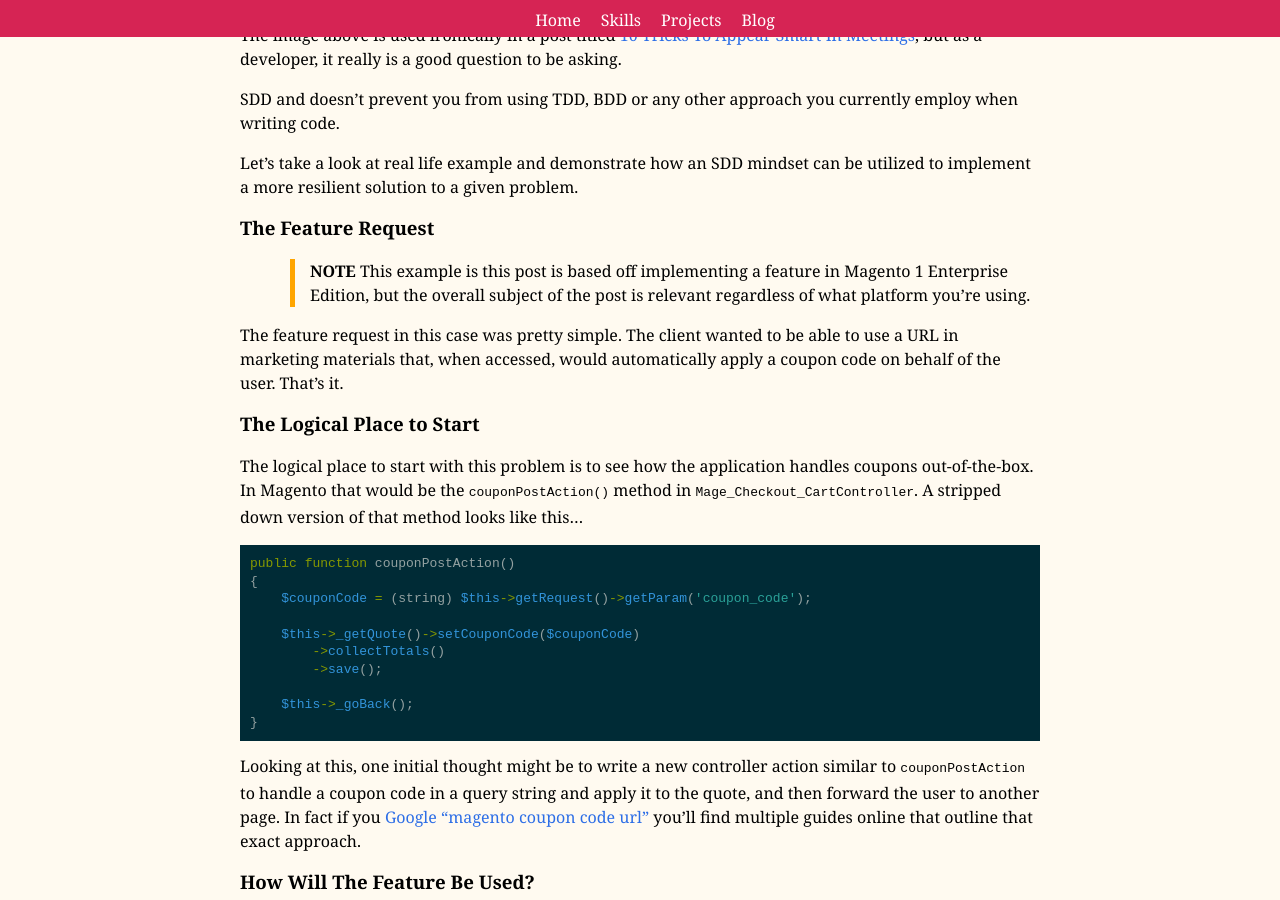
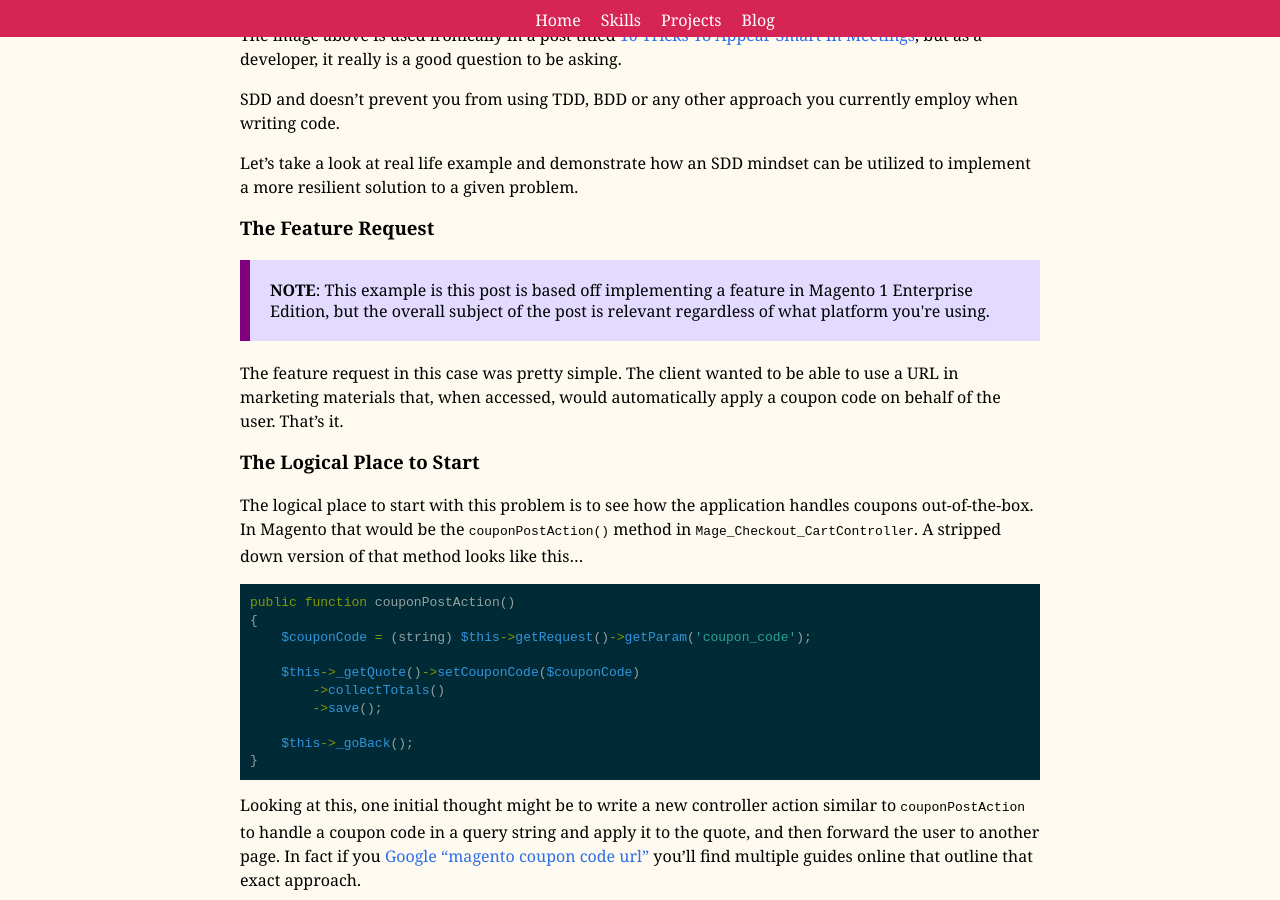
Before and after one commit to mpchadwick/mpchadwick.github.io, a Jekyll site: the page built from _posts/2016-09-21-scalability-driven-development.md, in a window 1280 px wide and 900 px high, scrolled down 610 px. Built offline with Jekyll 4.4.1, drawn with Linux system fonts in a browser that asks for light colours; comment, search, counter and statistics services are not loaded.

Commit message:
Blockquote -> wrapper <div>

```diff
--- a/_posts/2016-09-21-scalability-driven-development.md
+++ b/_posts/2016-09-21-scalability-driven-development.md
@@ -22,7 +22,9 @@ Let's take a look at real life example and demonstrate how an SDD mindset can be
 
 ### The Feature Request
 
-> **NOTE** This example is this post is based off implementing a feature in Magento 1 Enterprise Edition, but the overall subject of the post is relevant regardless of what platform you're using.
+<div class="tout tout--secondary">
+<p><strong>NOTE</strong>: This example is this post is based off implementing a feature in Magento 1 Enterprise Edition, but the overall subject of the post is relevant regardless of what platform you're using.</p>
+</div>
 
 The feature request in this case was pretty simple. The client wanted to be able to use a URL in marketing materials that, when accessed, would automatically apply a coupon code on behalf of the user. That's it.
 
```
